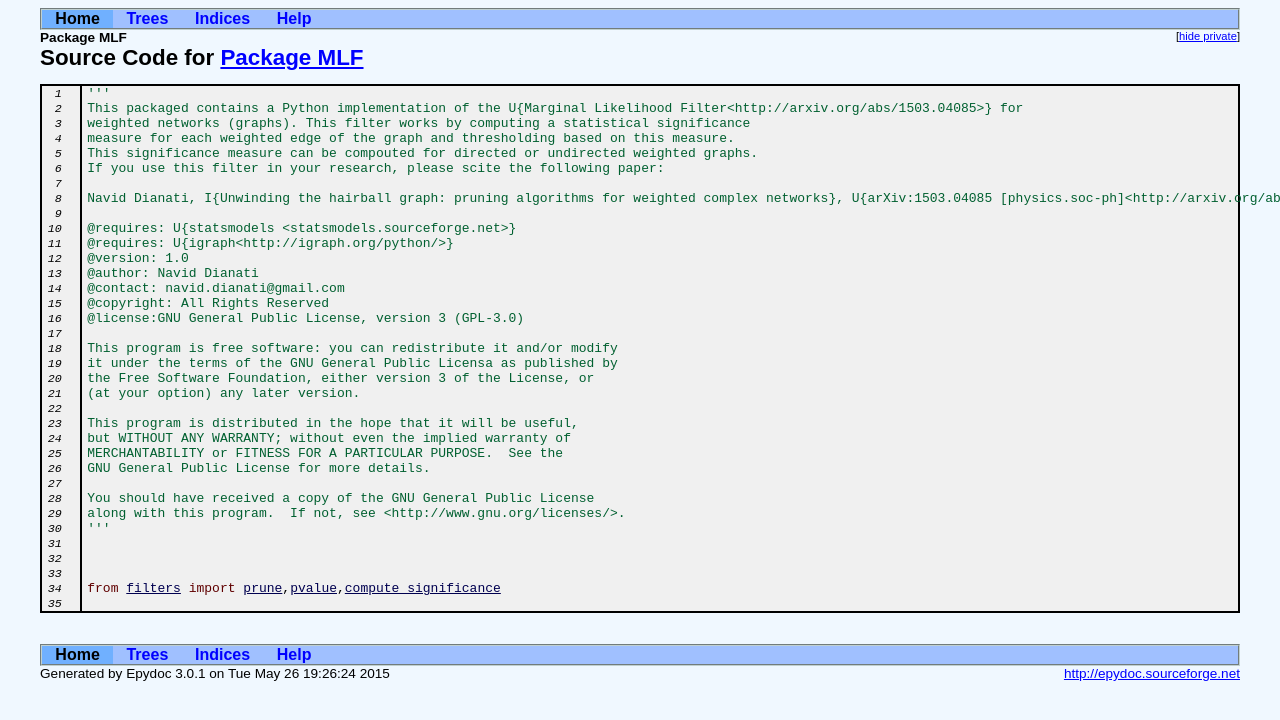
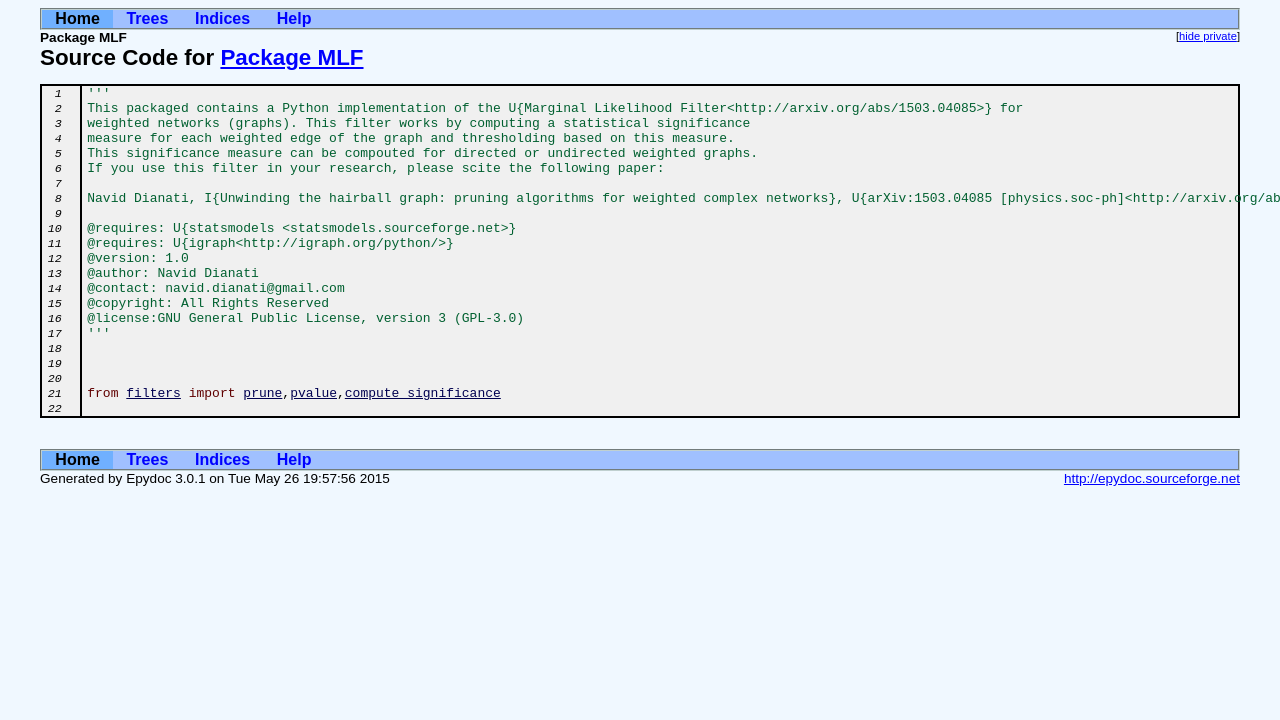
Before and after one commit to naviddianati/GraphPruning, a plain HTML site: page doc/MLF-pysrc.html in a window 1280 px wide. Shown: the top 720 px of the page. Drawn offline with Linux system fonts and the light colour scheme.

Commit message:
DOC UPDATED

```diff
--- a/doc/MLF-pysrc.html
+++ b/doc/MLF-pysrc.html
@@ -67,25 +67,12 @@
 <a name="L14"></a><tt class="py-lineno">14</tt>  <tt class="py-line"><tt class="py-docstring">@contact: navid.dianati@gmail.com</tt> </tt>
 <a name="L15"></a><tt class="py-lineno">15</tt>  <tt class="py-line"><tt class="py-docstring">@copyright: All Rights Reserved</tt> </tt>
 <a name="L16"></a><tt class="py-lineno">16</tt>  <tt class="py-line"><tt class="py-docstring">@license:GNU General Public License, version 3 (GPL-3.0)</tt> </tt>
-<a name="L17"></a><tt class="py-lineno">17</tt>  <tt class="py-line"><tt class="py-docstring"></tt> </tt>
-<a name="L18"></a><tt class="py-lineno">18</tt>  <tt class="py-line"><tt class="py-docstring">This program is free software: you can redistribute it and/or modify</tt> </tt>
-<a name="L19"></a><tt class="py-lineno">19</tt>  <tt class="py-line"><tt class="py-docstring">it under the terms of the GNU General Public Licensa as published by</tt> </tt>
-<a name="L20"></a><tt class="py-lineno">20</tt>  <tt class="py-line"><tt class="py-docstring">the Free Software Foundation, either version 3 of the License, or</tt> </tt>
-<a name="L21"></a><tt class="py-lineno">21</tt>  <tt class="py-line"><tt class="py-docstring">(at your option) any later version.</tt> </tt>
-<a name="L22"></a><tt class="py-lineno">22</tt>  <tt class="py-line"><tt class="py-docstring"></tt> </tt>
-<a name="L23"></a><tt class="py-lineno">23</tt>  <tt class="py-line"><tt class="py-docstring">This program is distributed in the hope that it will be useful,</tt> </tt>
-<a name="L24"></a><tt class="py-lineno">24</tt>  <tt class="py-line"><tt class="py-docstring">but WITHOUT ANY WARRANTY; without even the implied warranty of</tt> </tt>
-<a name="L25"></a><tt class="py-lineno">25</tt>  <tt class="py-line"><tt class="py-docstring">MERCHANTABILITY or FITNESS FOR A PARTICULAR PURPOSE.  See the</tt> </tt>
-<a name="L26"></a><tt class="py-lineno">26</tt>  <tt class="py-line"><tt class="py-docstring">GNU General Public License for more details.</tt> </tt>
-<a name="L27"></a><tt class="py-lineno">27</tt>  <tt class="py-line"><tt class="py-docstring"></tt> </tt>
-<a name="L28"></a><tt class="py-lineno">28</tt>  <tt class="py-line"><tt class="py-docstring">You should have received a copy of the GNU General Public License</tt> </tt>
-<a name="L29"></a><tt class="py-lineno">29</tt>  <tt class="py-line"><tt class="py-docstring">along with this program.  If not, see &lt;http://www.gnu.org/licenses/&gt;.</tt> </tt>
-<a name="L30"></a><tt class="py-lineno">30</tt>  <tt class="py-line"><tt class="py-docstring">'''</tt> </tt>
-<a name="L31"></a><tt class="py-lineno">31</tt>  <tt class="py-line"> </tt>
-<a name="L32"></a><tt class="py-lineno">32</tt>  <tt class="py-line"> </tt>
-<a name="L33"></a><tt class="py-lineno">33</tt>  <tt class="py-line"> </tt>
-<a name="L34"></a><tt class="py-lineno">34</tt>  <tt class="py-line"><tt class="py-keyword">from</tt> <tt id="link-0" class="py-name" targets="Module MLF.filters=MLF.filters-module.html"><a title="MLF.filters" class="py-name" href="#" onclick="return doclink('link-0', 'filters', 'link-0');">filters</a></tt> <tt class="py-keyword">import</tt> <tt id="link-1" class="py-name" targets="Function MLF.filters.prune()=MLF.filters-module.html#prune"><a title="MLF.filters.prune" class="py-name" href="#" onclick="return doclink('link-1', 'prune', 'link-1');">prune</a></tt><tt class="py-op">,</tt><tt id="link-2" class="py-name" targets="Function MLF.filters.pvalue()=MLF.filters-module.html#pvalue"><a title="MLF.filters.pvalue" class="py-name" href="#" onclick="return doclink('link-2', 'pvalue', 'link-2');">pvalue</a></tt><tt class="py-op">,</tt><tt id="link-3" class="py-name" targets="Function MLF.filters.compute_significance()=MLF.filters-module.html#compute_significance"><a title="MLF.filters.compute_significance" class="py-name" href="#" onclick="return doclink('link-3', 'compute_significance', 'link-3');">compute_significance</a></tt> </tt>
-<a name="L35"></a><tt class="py-lineno">35</tt>  <tt class="py-line"> </tt><script type="text/javascript">
+<a name="L17"></a><tt class="py-lineno">17</tt>  <tt class="py-line"><tt class="py-docstring">'''</tt> </tt>
+<a name="L18"></a><tt class="py-lineno">18</tt>  <tt class="py-line"> </tt>
+<a name="L19"></a><tt class="py-lineno">19</tt>  <tt class="py-line"> </tt>
+<a name="L20"></a><tt class="py-lineno">20</tt>  <tt class="py-line"> </tt>
+<a name="L21"></a><tt class="py-lineno">21</tt>  <tt class="py-line"><tt class="py-keyword">from</tt> <tt id="link-0" class="py-name" targets="Module MLF.filters=MLF.filters-module.html"><a title="MLF.filters" class="py-name" href="#" onclick="return doclink('link-0', 'filters', 'link-0');">filters</a></tt> <tt class="py-keyword">import</tt> <tt id="link-1" class="py-name" targets="Function MLF.filters.prune()=MLF.filters-module.html#prune"><a title="MLF.filters.prune" class="py-name" href="#" onclick="return doclink('link-1', 'prune', 'link-1');">prune</a></tt><tt class="py-op">,</tt><tt id="link-2" class="py-name" targets="Function MLF.filters.pvalue()=MLF.filters-module.html#pvalue"><a title="MLF.filters.pvalue" class="py-name" href="#" onclick="return doclink('link-2', 'pvalue', 'link-2');">pvalue</a></tt><tt class="py-op">,</tt><tt id="link-3" class="py-name" targets="Function MLF.filters.compute_significance()=MLF.filters-module.html#compute_significance"><a title="MLF.filters.compute_significance" class="py-name" href="#" onclick="return doclink('link-3', 'compute_significance', 'link-3');">compute_significance</a></tt> </tt>
+<a name="L22"></a><tt class="py-lineno">22</tt>  <tt class="py-line"> </tt><script type="text/javascript">
 <!--
 expandto(location.href);
 // -->
@@ -118,7 +105,7 @@ expandto(location.href);
 <table border="0" cellpadding="0" cellspacing="0" width="100%%">
   <tr>
     <td align="left" class="footer">
-    Generated by Epydoc 3.0.1 on Tue May 26 19:26:24 2015
+    Generated by Epydoc 3.0.1 on Tue May 26 19:57:56 2015
     </td>
     <td align="right" class="footer">
       <a target="mainFrame" href="http://epydoc.sourceforge.net"
```
Also changed, not shown: doc/MLF-module.html (+1 -12 lines), doc/MLF.filters-module.html (+1 -1 lines), doc/MLF.filters-pysrc.html (+1 -1 lines), doc/help.html (+1 -1 lines), doc/identifier-index.html (+1 -1 lines), doc/index.html (+1 -12 lines), doc/module-tree.html (+1 -1 lines).
